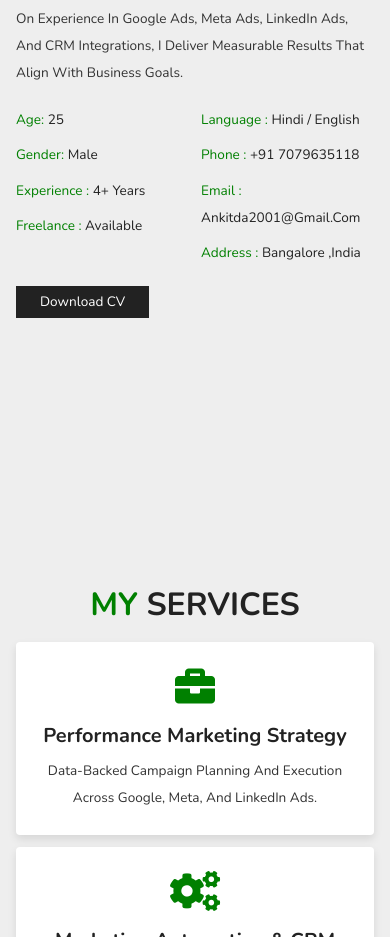
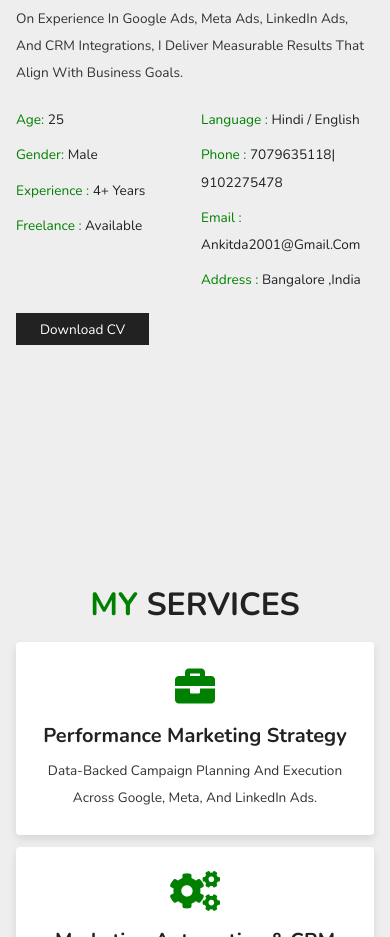
Before and after one commit to ankitvasakhier/ankit_portfolio, a plain HTML site: page index.html in a window 390 px wide. Shown: the part 1121-2058 px from the top of the page. Drawn offline with nearby package versions, Linux system fonts and the light colour scheme.

Commit message:
phone number added

```diff
--- a/index.html
+++ b/index.html
@@ -90,7 +90,7 @@
                 </div>
                 <div class="box">
                     <p> <span> language : </span> hindi / english </p>
-                    <p> <span> phone : </span> +91 7079635118 </p>
+                    <p> <span> phone : </span> 7079635118| 9102275478 </p>
                     <p> <span> email : </span>ankitda2001@gmail.com </p>
                     <p> <span> address : </span>Bangalore ,India </p>
                 </div>
```
